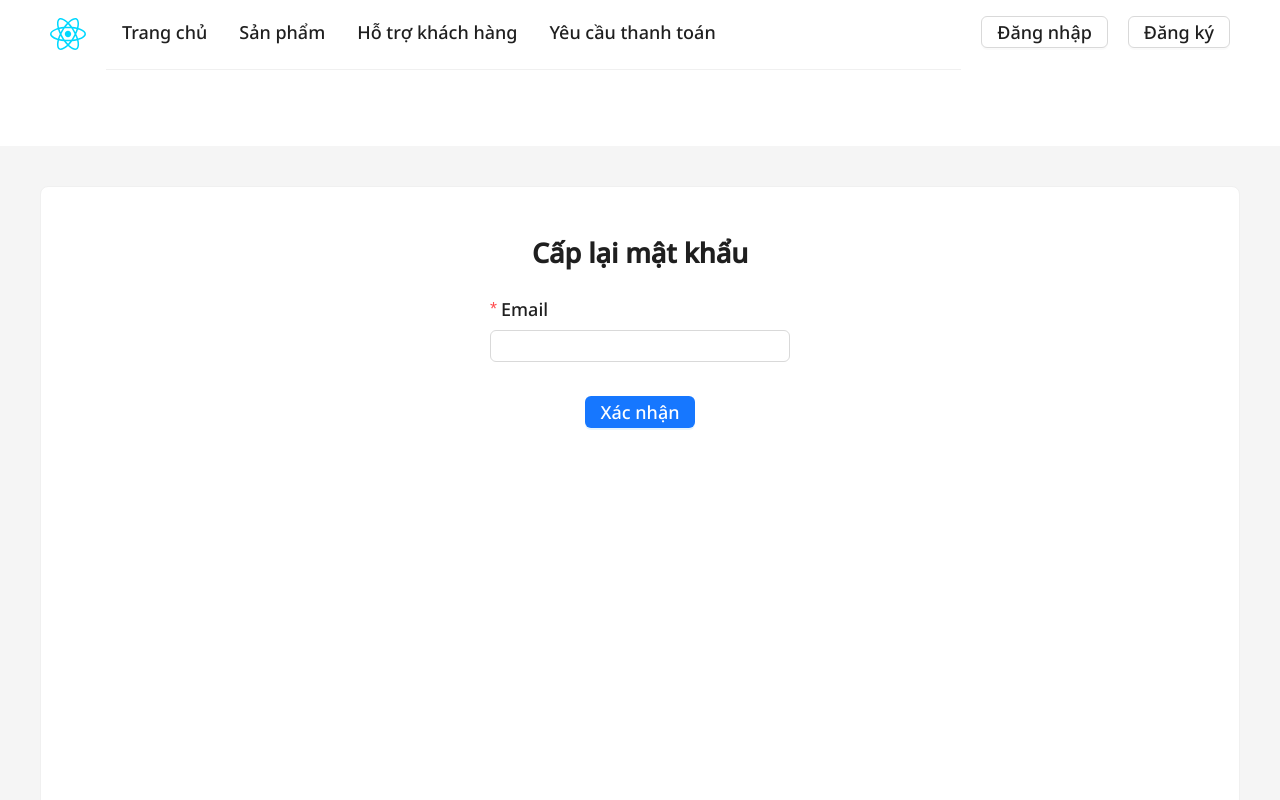
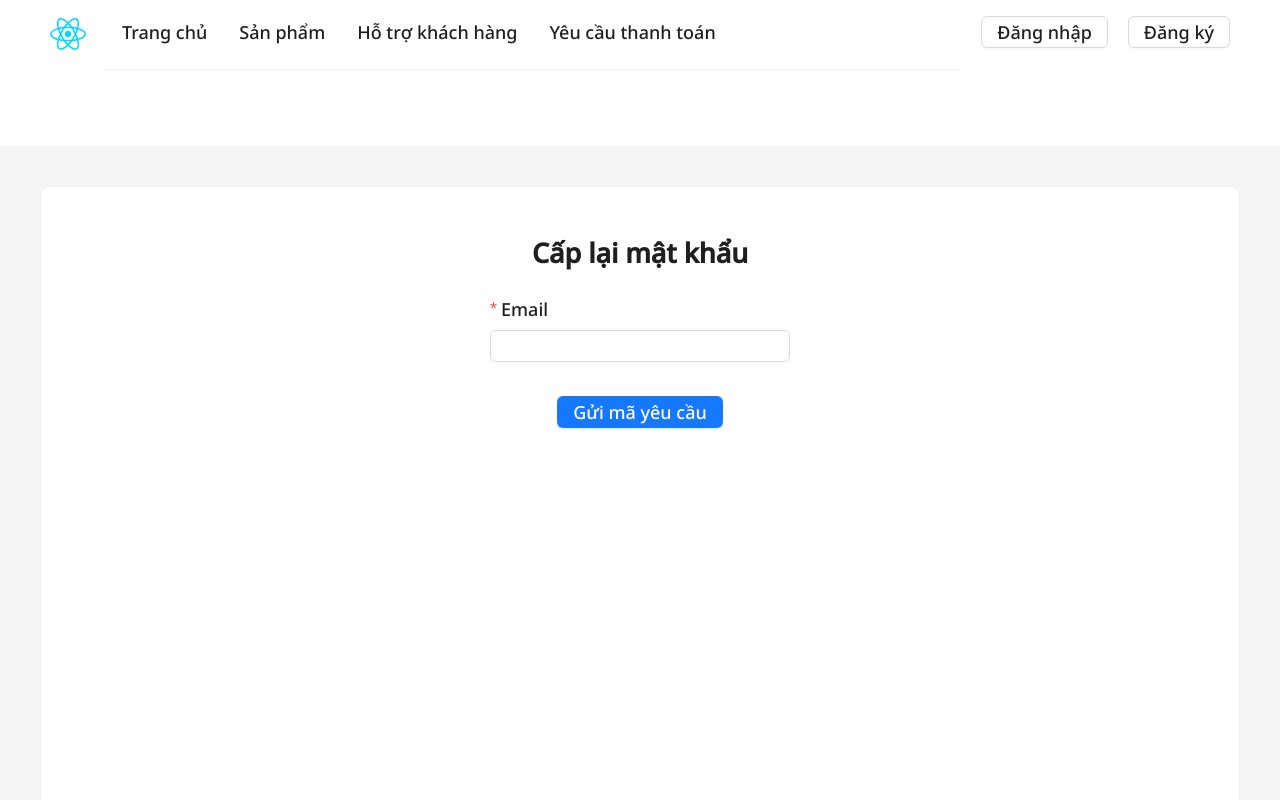
Before and after one commit to nthihongphuc/System-Of-Health-Insurance, a React (Vite) app: page /forgot-password in a window 1280 px wide. Shown: the top 800 px of the page. Built offline with nearby package versions, Linux system fonts and the light colour scheme; the HTML template or start-up script is replaced by a standard one.

Commit message:
forgot pw

```diff
--- a/src/pages/FogotPasswordPage.jsx
+++ b/src/pages/FogotPasswordPage.jsx
@@ -84,7 +84,7 @@ const FogotPasswordPage = () => {
                 className="fogotpass-form-button"
                 style={{ marginTop: 10 }}
               >
-                Xác nhận
+                Gửi mã yêu cầu
               </Button>
             </Form.Item>
           </Form>
```
